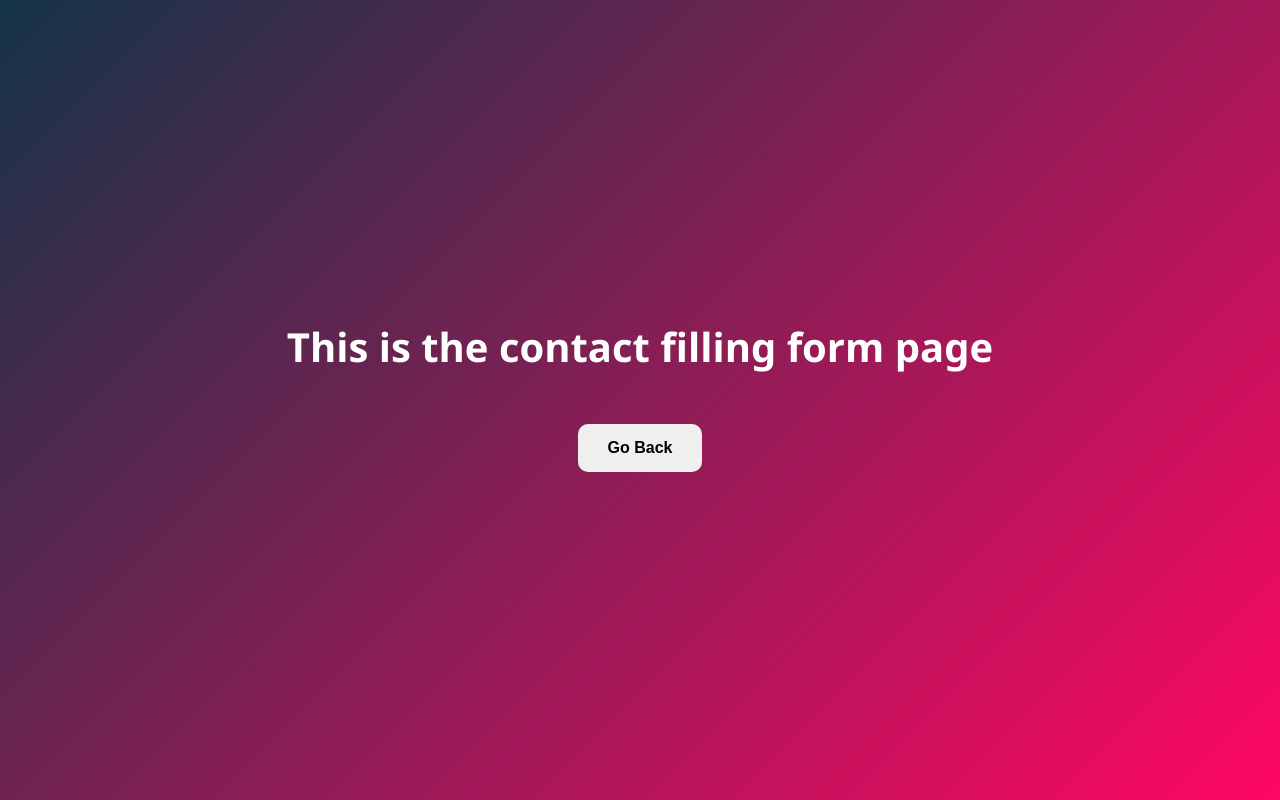
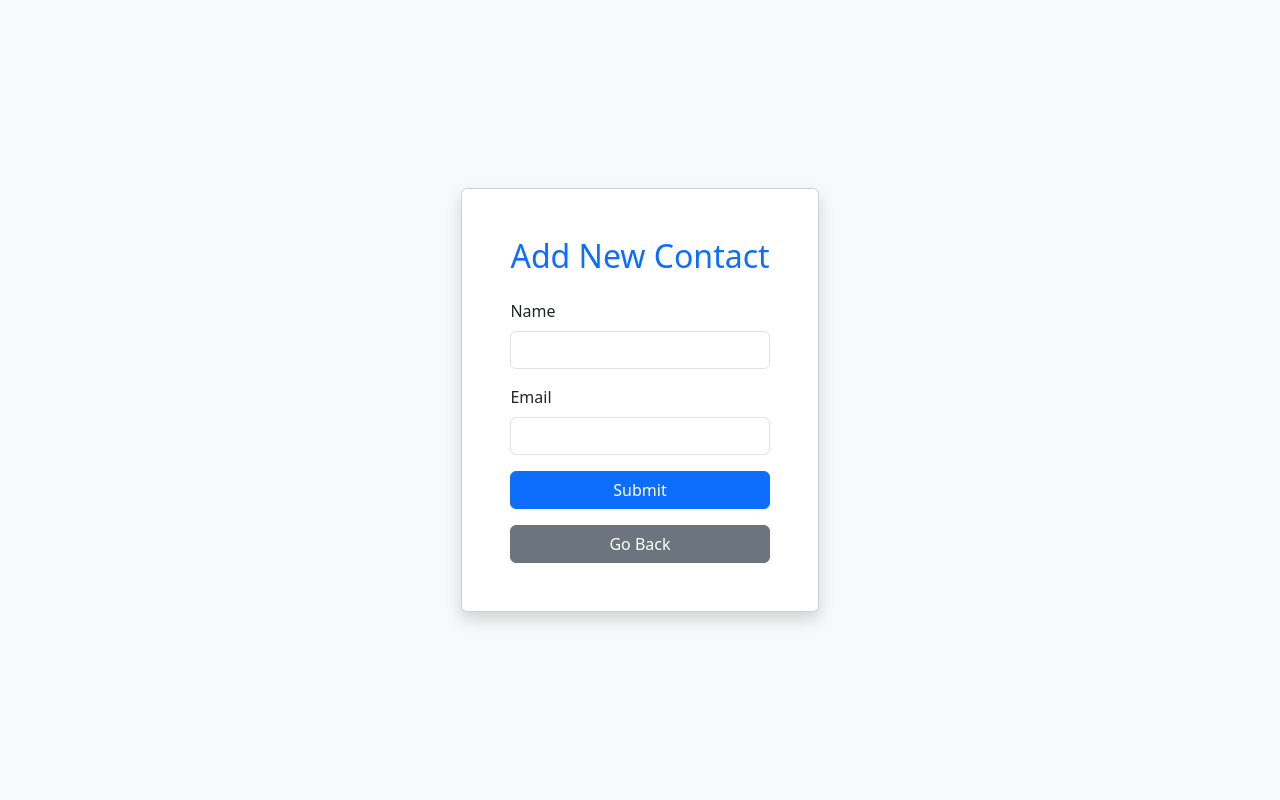
Before and after one commit to Sarathy-Hub/phonebook-public, a website: page public/contactForm.html in a window 1280 px wide. Drawn offline with nearby package versions, Linux system fonts and the light colour scheme.

Commit message:
Created a styled create contact page with no BE connect

```diff
--- a/public/contactForm.html
+++ b/public/contactForm.html
@@ -1,15 +1,46 @@
 <!DOCTYPE html>
 <html lang="en">
 <head>
-    <meta charset="UTF-8">
-    <meta name="viewport" content="width=device-width, initial-scale=1.0">
-    <title>Phonebook</title>
-    <link rel="stylesheet" href="styles.css">
+  <meta charset="UTF-8" />
+  <meta name="viewport" content="width=device-width, initial-scale=1.0"/>
+  <title>Phonebook - Add Contact</title>
+  <!-- Bootstrap CDN -->
+  <link href="https://cdn.jsdelivr.net/npm/bootstrap@5.3.3/dist/css/bootstrap.min.css" rel="stylesheet">
 </head>
-<body>
-    <h1>This is the contact filling form page</h1>
-    <button onClick = 'window.location.href = "/index.html"'>
-        Go Back
+<body class="bg-light d-flex justify-content-center align-items-center vh-100">
+
+  <div class="card shadow p-5" style="min-width: 350px;">
+    <h2 class="mb-4 text-center text-primary">Add New Contact</h2>
+
+    <form onsubmit="handleSubmit(event)">
+      <div class="mb-3">
+        <label for="nameInput" class="form-label">Name</label>
+        <input type="text" class="form-control" id="nameInput" required />
+      </div>
+
+      <div class="mb-3">
+        <label for="emailInput" class="form-label">Email</label>
+        <input type="email" class="form-control" id="emailInput" required />
+      </div>
+
+      <button type="submit" class="btn btn-primary w-100">Submit</button>
+    </form>
+
+    <button class="btn btn-secondary w-100 mt-3" onclick="window.location.href='/index.html'">
+      Go Back
     </button>
+  </div>
+
+  <!-- Bootstrap JS (Optional for dropdowns/modals) -->
+  <script src="https://cdn.jsdelivr.net/npm/bootstrap@5.3.3/dist/js/bootstrap.bundle.min.js"></script>
+
+  <script>
+    function handleSubmit(event) {
+      event.preventDefault();
+      // You can process the form data here if needed
+      alert("Contact submitted!");
+      window.location.href = "/index.html"; // Go back to home
+    }
+  </script>
 </body>
 </html>
```
Also changed, not shown: public/index.html (+8 -9 lines).
